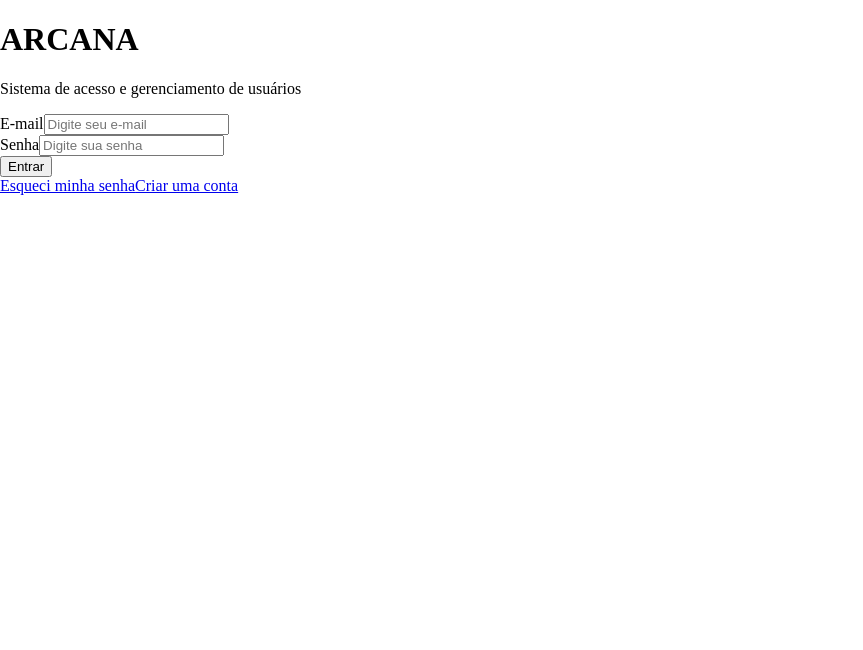
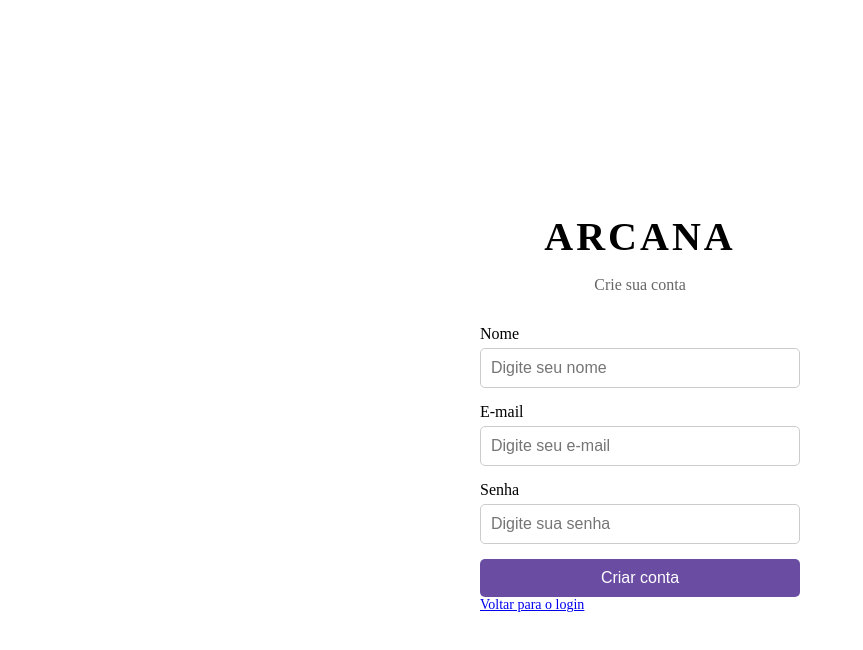
Before and after one commit to rooogersantos/projeto-arcana, a React (Vite) app in the folder arcana/: page / in a window 1280 px wide. Both pictures are taken after a click on the link "Criar uma conta". Shown: the top 650 px of the page, without its empty margins (0-863 px from the left). Built offline with nearby package versions, Linux system fonts and the light colour scheme.

Commit message:
Atualização do trabalho

```diff
--- a/arcana/src/App.css
+++ b/arcana/src/App.css
@@ -1,3 +1,64 @@
-#center {
-  text-align: center;
+body {
+    margin: 0;
 }
+
+.login {
+    min-height: 100vh;
+    display: flex;
+    flex-direction: column;
+    align-items: center;
+    justify-content: center;
+}
+
+.login-form {
+    display: flex;
+    flex-direction: column;
+    gap: 15px;
+    width: 320px;
+}
+
+.form-group {
+    display: flex;
+    flex-direction: column;
+    gap: 5px;
+}
+
+.form-group input {
+    padding: 10px;
+    border: 1px solid #ccc;
+    border-radius: 5px;
+    font-size: 16px;
+    box-sizing: border-box;
+}
+
+.login-form button {
+    padding: 10px;
+    border: none;
+    border-radius: 5px;
+    background-color: #6b4ca3;
+    color: white;
+    font-size: 16px;
+    cursor: pointer;
+}
+
+.login-links {
+    display: flex;
+    justify-content: space-between;
+    font-size: 14px;
+    width: 320px;
+}
+
+.login-header {
+    text-align: center;
+    margin-bottom: 15px;
+}
+
+.login-header h1 {
+    margin-bottom: 8px;
+    font-size: 40px;
+    letter-spacing: 3px;
+}
+
+.login-header p {
+    color: #666;
+}
--- a/arcana/src/App.jsx
+++ b/arcana/src/App.jsx
@@ -1,6 +1,45 @@
+import { useState } from 'react'
 import './App.css'
+import Cadastro from './Cadastro'
 
 function App() {
+
+  const [email, setEmail] = useState('')
+  const [senha, setSenha] = useState('')
+  const [pagina, setPagina] = useState('login')
+
+  const emailCorreto = 'teste@teste.com'
+  const senhaCorreta = '123456'
+
+  function entrar(event) {
+    event.preventDefault()
+
+    if (email === '' || senha === '') {
+      alert('Preencha o e-mail e a senha.')
+      return
+    }
+
+    if (!email.includes('@')) {
+      alert('Digite um e-mail válido.')
+      return
+    }
+
+    if (senha.length < 6) {
+      alert('A senha deve ter pelo menos 6 caracteres.')
+      return
+    }
+
+    if (email === emailCorreto && senha === senhaCorreta) {
+      alert('Login realizado com sucesso!')
+    } else {
+      alert('E-mail ou senha incorretos.')
+    }
+
+  }
+
+  if (pagina === 'cadastro') {
+    return <Cadastro voltarLogin={() => setPagina('login')} />
+  }
 
   return (
     <main className="login">
@@ -10,23 +49,29 @@ function App() {
         <p>Sistema de acesso e gerenciamento de usuários</p>
       </div>
 
-      <form className="login-form">
+      <form className="login-form" onSubmit={entrar}>
 
         <div className="form-group">
           <label htmlFor="email">E-mail</label>
+
           <input
             type="email"
             id="email"
             placeholder="Digite seu e-mail"
+            value={email}
+            onChange={(event) => setEmail(event.target.value)}
           />
         </div>
 
         <div className="form-group">
           <label htmlFor="senha">Senha</label>
+
           <input
             type="password"
             id="senha"
             placeholder="Digite sua senha"
+            value={senha}
+            onChange={(event) => setSenha(event.target.value)}
           />
         </div>
 
@@ -38,7 +83,12 @@ function App() {
 
       <div className="login-links">
         <a href="#">Esqueci minha senha</a>
-        <a href="#">Criar uma conta</a>
+        <a href="#" onClick={(event) => {
+          event.preventDefault()
+          setPagina('cadastro')
+        }}>
+          Criar uma conta
+        </a>
       </div>
 
     </main>
--- /dev/null
+++ b/arcana/src/Cadastro.jsx
@@ -0,0 +1,91 @@
+import { useState } from 'react'
+
+function Cadastro({ voltarLogin }) {
+    const [nome, setNome] = useState('')
+    const [email, setEmail] = useState('')
+    const [senha, setSenha] = useState('')
+
+    function cadastrar(event) {
+        event.preventDefault()
+
+        if (nome === '' || email === '' || senha === '') {
+            alert('Preencha todos os campos.')
+            return
+        }
+
+        if (!email.includes('@')) {
+            alert('Digite um e-mail válido.')
+            return
+        }
+
+        if (senha.length < 6) {
+            alert('A senha deve ter pelo menos 6 caracteres.')
+            return
+        }
+
+        alert(`Nome: ${nome}\nE-mail: ${email}\nSenha: ${senha}`)
+    }
+
+  return (
+    <main className="login">
+
+      <div className="login-header">
+        <h1>ARCANA</h1>
+        <p>Crie sua conta</p>
+      </div>
+
+      <form className="login-form" onSubmit={cadastrar}>
+
+        <div className="form-group">
+          <label htmlFor="nome">Nome</label>
+          <input
+            type="text"
+            id="nome"
+            placeholder="Digite seu nome"
+            value={nome}
+            onChange={(event) => setNome(event.target.value)}
+          />
+        </div>
+
+        <div className="form-group">
+          <label htmlFor="email">E-mail</label>
+          <input
+            type="email"
+            id="email"
+            placeholder="Digite seu e-mail"
+            value={email}
+            onChange={(event) => setEmail(event.target.value)}
+          />
+        </div>
+
+        <div className="form-group">
+          <label htmlFor="senha">Senha</label>
+          <input
+            type="password"
+            id="senha"
+            placeholder="Digite sua senha"
+            value={senha}
+            onChange={(event) => setSenha(event.target.value)}
+          />
+        </div>
+
+        <button type="submit">
+          Criar conta
+        </button>
+
+      </form>
+
+      <div className="login-links">
+        <a href="#" onClick={(event) => {
+          event.preventDefault()
+          voltarLogin()
+        }}>
+          Voltar para o login
+        </a>
+      </div>
+
+    </main>
+  )
+}
+
+export default Cadastro
```
Also changed, not shown: 1 other file (tests, documents, lock files or other folders).
